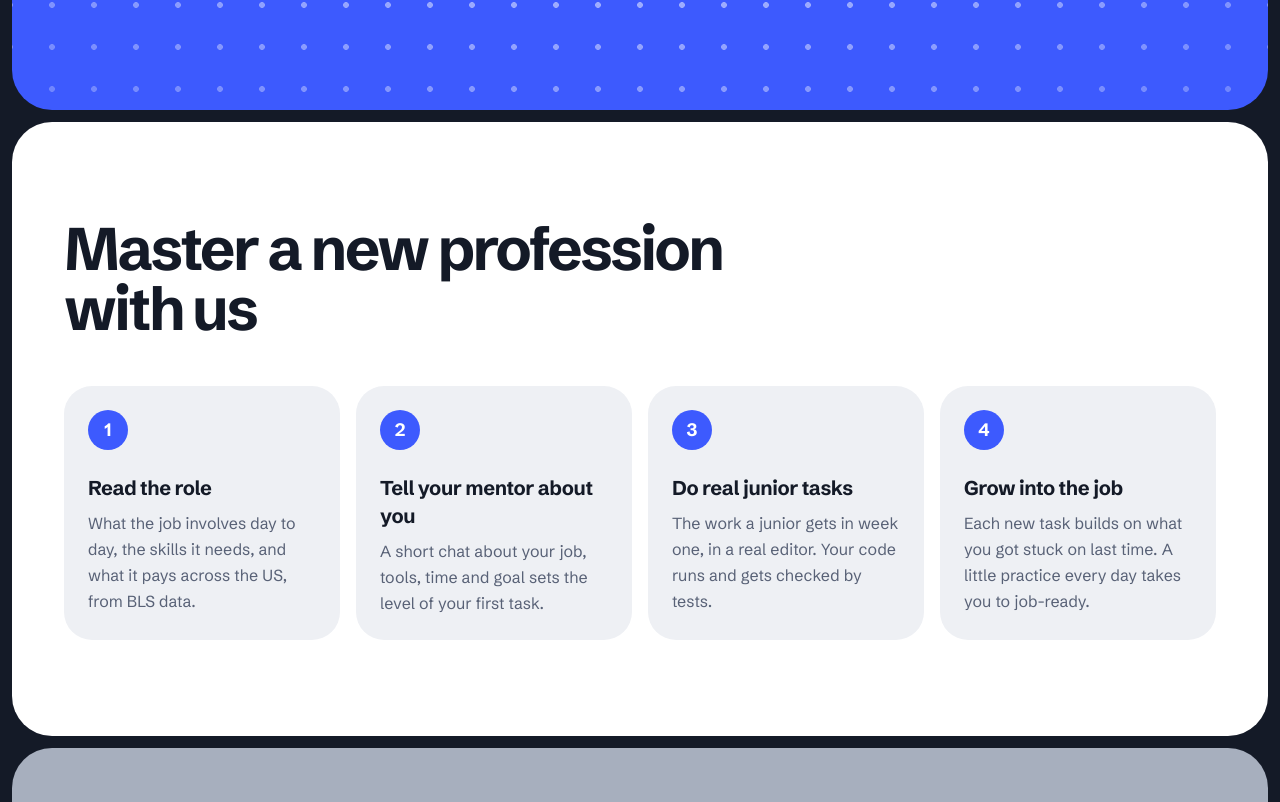
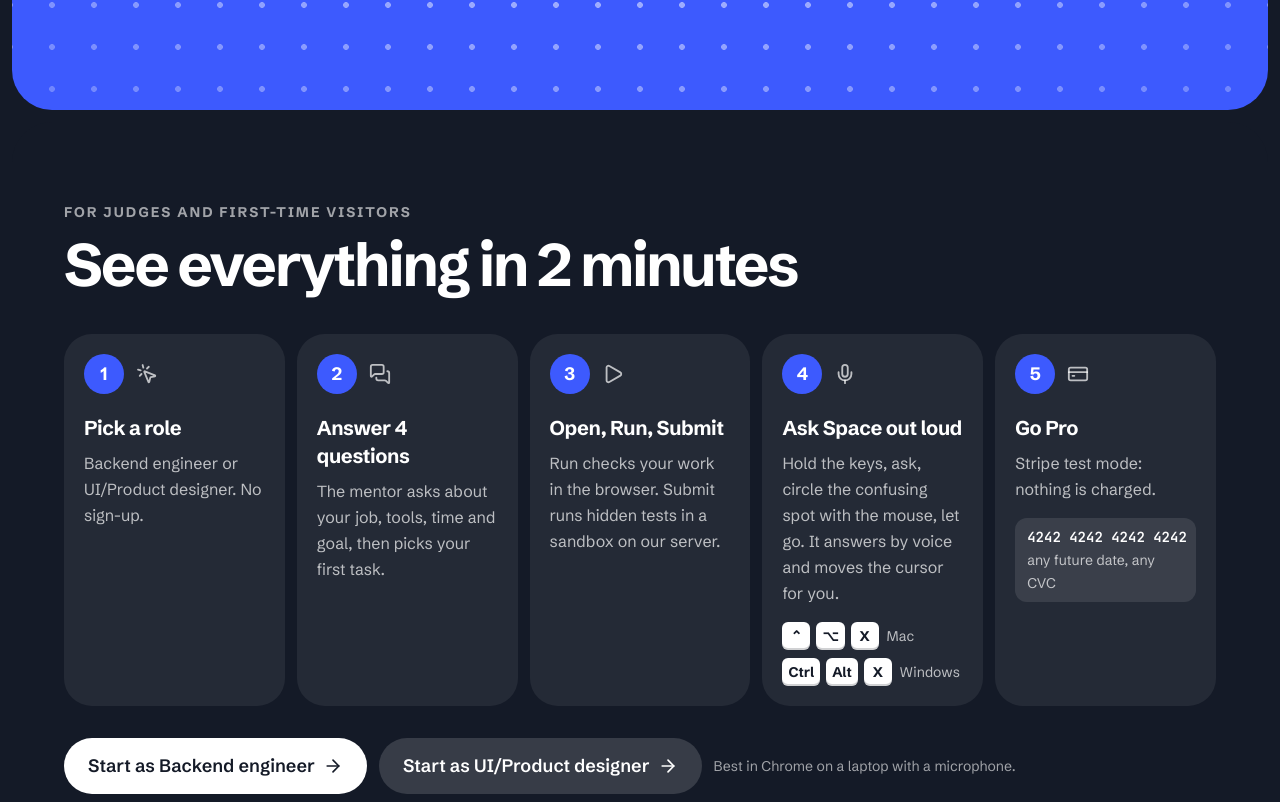
Before and after one commit to Zimran-Business-Cup/1, a Next.js app: page / in a window 1280 px wide. Shown: the part 678-1480 px from the top of the page. Built offline with nearby package versions, Linux system fonts and the light colour scheme.

Commit message:
Add a two-minute tour for judges to the home page (#20)
Five steps from picking a role to the Stripe test card, the Space shortcut for Mac and Windows, and buttons that start a backend or design session.

```diff
--- a/src/components/Landing.tsx
+++ b/src/components/Landing.tsx
@@ -2,7 +2,7 @@
 
 import Link from "next/link";
 import { useState, useSyncExternalStore } from "react";
-import { ArrowRight } from "lucide-react";
+import { ArrowRight, CreditCard, Mic, MousePointerClick, MessagesSquare, Play } from "lucide-react";
 import { VISIBLE_DIRECTIONS, isRoleOpen } from "@/lib/features";
 import { listSessions, subscribe } from "@/lib/sessions";
 import { CatalogModal, type CatalogView } from "./CatalogModal";
@@ -16,6 +16,22 @@ const STEPS = [
   { title: "Do real junior tasks", text: "The work a junior gets in week one, in a real editor. Your code runs and gets checked by tests." },
   { title: "Grow into the job", text: "Each new task builds on what you got stuck on last time. A little practice every day takes you to job-ready." },
 ];
+
+const TOUR = [
+  { icon: MousePointerClick, title: "Pick a role", text: "Backend engineer or UI/Product designer. No sign-up." },
+  { icon: MessagesSquare, title: "Answer 4 questions", text: "The mentor asks about your job, tools, time and goal, then picks your first task." },
+  { icon: Play, title: "Open, Run, Submit", text: "Run checks your work in the browser. Submit runs hidden tests in a sandbox on our server." },
+  { icon: Mic, title: "Ask Space out loud", text: "Hold the keys, ask, circle the confusing spot with the mouse, let go. It answers by voice and moves the cursor for you." },
+  { icon: CreditCard, title: "Go Pro", text: "Stripe test mode: nothing is charged." },
+];
+
+function Key({ children }: { children: string }) {
+  return (
+    <kbd className="grid h-7 min-w-7 place-items-center rounded-md bg-paper px-1.5 font-sans text-sm font-bold text-ink shadow-[inset_0_-2px_0_rgba(20,26,39,0.2)]">
+      {children}
+    </kbd>
+  );
+}
 
 const openSessions = () => listSessions().filter((s) => isRoleOpen(s.slug));
 
@@ -34,7 +50,10 @@ export function Landing() {
         <DotGrid />
         <header className="relative z-10 mx-auto flex w-full max-w-6xl items-center gap-4">
           <Logo />
-          <nav className="ml-auto flex items-center gap-6 text-lg font-medium">
+          <nav className="ml-auto flex items-center gap-3 text-lg font-medium sm:gap-6">
+            <a href="#tour" className="hidden whitespace-nowrap rounded-full bg-paper/15 px-5 py-2.5 text-lg text-paper transition hover:bg-paper/25 sm:inline-flex">
+              2-minute tour
+            </a>
             {sessions > 0 && (
               <Link href={`/s/${openSessions()[0].slug}`} className="whitespace-nowrap rounded-full bg-paper px-4 py-2 text-base text-hero transition hover:bg-steel hover:text-ink sm:px-5 sm:py-2.5 sm:text-lg">
                 My sessions ({sessions})
@@ -69,6 +88,58 @@ export function Landing() {
         </div>
       </section>
 
+      {/* A guided path for judges and first-time visitors */}
+      <section id="tour" className="scroll-mt-3 rounded-[var(--radius-panel)] bg-ink px-5 py-16 text-paper sm:px-10 sm:py-20">
+        <div className="mx-auto max-w-6xl">
+          <p className="text-sm font-bold uppercase tracking-[0.14em] text-paper/60">For judges and first-time visitors</p>
+          <h2 className="mt-3 max-w-3xl text-4xl font-bold leading-[1] tracking-[-0.045em] sm:text-6xl">See everything in 2 minutes</h2>
+          <ol className="mt-10 grid gap-3 md:grid-cols-2 lg:grid-cols-5">
+            {TOUR.map((s, i) => (
+              <li key={s.title} className="flex flex-col rounded-[1.75rem] bg-paper/[0.07] p-5">
+                <span className="flex items-center gap-3">
+                  <span className="grid size-10 place-items-center rounded-full bg-hero text-lg font-bold">{i + 1}</span>
+                  <s.icon size={22} aria-hidden className="text-paper/70" />
+                </span>
+                <h3 className="mt-5 text-xl font-bold tracking-[-0.02em]">{s.title}</h3>
+                <p className="mt-2 leading-relaxed text-paper/70">{s.text}</p>
+                {s.icon === Mic && (
+                  <p className="mt-4 flex flex-wrap items-center gap-x-3 gap-y-2 text-sm text-paper/70">
+                    <span className="flex items-center gap-1.5">
+                      <Key>⌃</Key>
+                      <Key>⌥</Key>
+                      <Key>X</Key>
+                      <span className="ml-0.5">Mac</span>
+                    </span>
+                    <span className="flex items-center gap-1.5">
+                      <Key>Ctrl</Key>
+                      <Key>Alt</Key>
+                      <Key>X</Key>
+                      <span className="ml-0.5">Windows</span>
+                    </span>
+                  </p>
+                )}
+                {s.icon === CreditCard && (
+                  <p className="mt-4 rounded-xl bg-paper/10 px-3 py-2 text-sm leading-relaxed">
+                    <span className="whitespace-nowrap font-mono text-sm font-semibold">4242 4242 4242 4242</span>
+                    <br />
+                    <span className="text-paper/70">any future date, any CVC</span>
+                  </p>
+                )}
+              </li>
+            ))}
+          </ol>
+          <div className="mt-8 flex flex-wrap items-center gap-3">
+            <Link href="/s/backend-engineer" className="flex items-center gap-2 rounded-full bg-paper px-6 py-3.5 text-lg font-semibold text-ink transition hover:bg-steel">
+              Start as Backend engineer <ArrowRight size={20} aria-hidden />
+            </Link>
+            <Link href="/s/product-designer" className="flex items-center gap-2 rounded-full bg-paper/15 px-6 py-3.5 text-lg font-semibold transition hover:bg-paper/25">
+              Start as UI/Product designer <ArrowRight size={20} aria-hidden />
+            </Link>
+            <p className="text-sm text-paper/60">Best in Chrome on a laptop with a microphone.</p>
+          </div>
+        </div>
+      </section>
+
       {/* How it works */}
       <section id="how" className="rounded-[var(--radius-panel)] bg-paper px-5 py-16 sm:px-10 sm:py-24">
         <div className="mx-auto max-w-6xl">
@@ -93,7 +164,7 @@ export function Landing() {
           <div>
             <h2 className="text-4xl font-bold leading-[1] tracking-[-0.045em] sm:text-6xl">Start free. Go Pro when a role clicks.</h2>
             <p className="mt-6 max-w-lg text-lg leading-relaxed text-ink/75">
-              Every role gives you the full description, pay data, the level quiz and your first real task for free. Pro unlocks every task, unlimited roles, and the path to job-ready.
+              Every role gives you the full description, pay data, a short interview with your mentor and your first real task for free. Pro unlocks every task, unlimited roles, and the path to job-ready.
             </p>
           </div>
           <div className="rounded-[2rem] bg-paper p-8">
```
